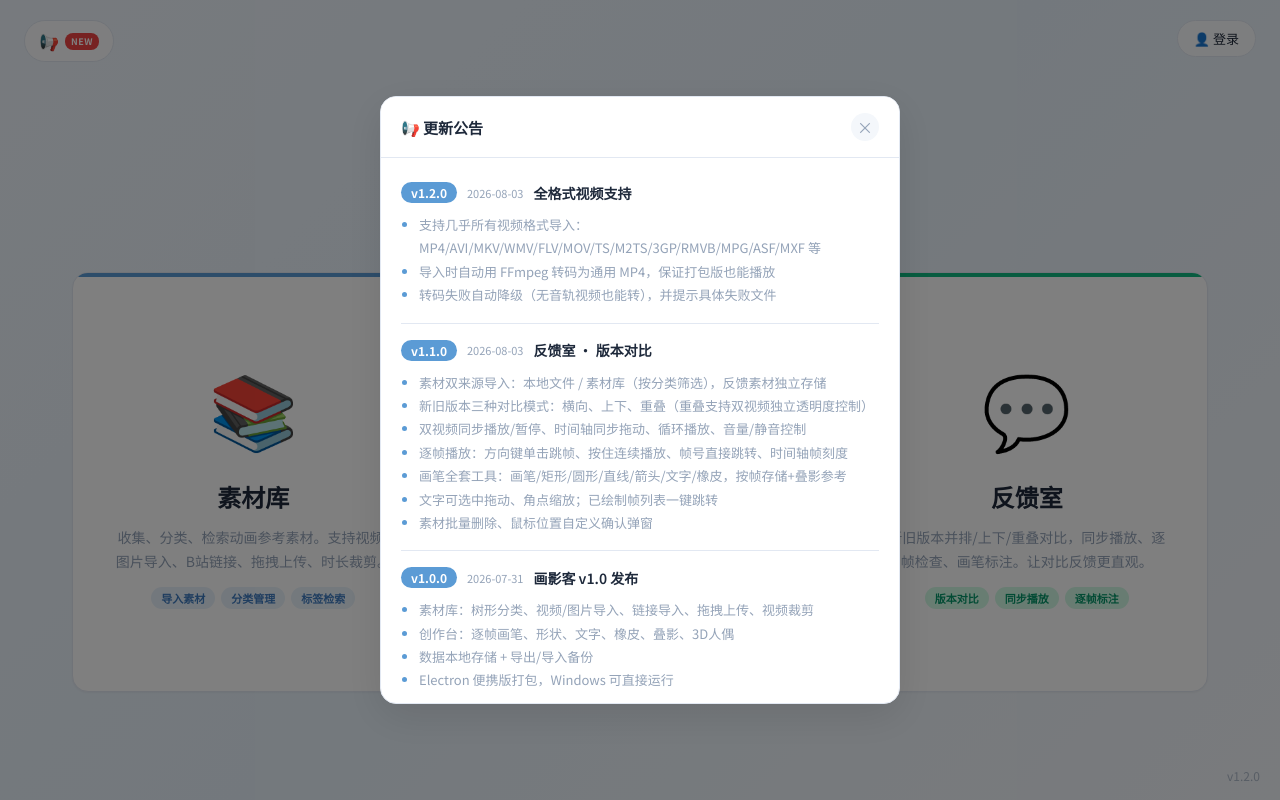
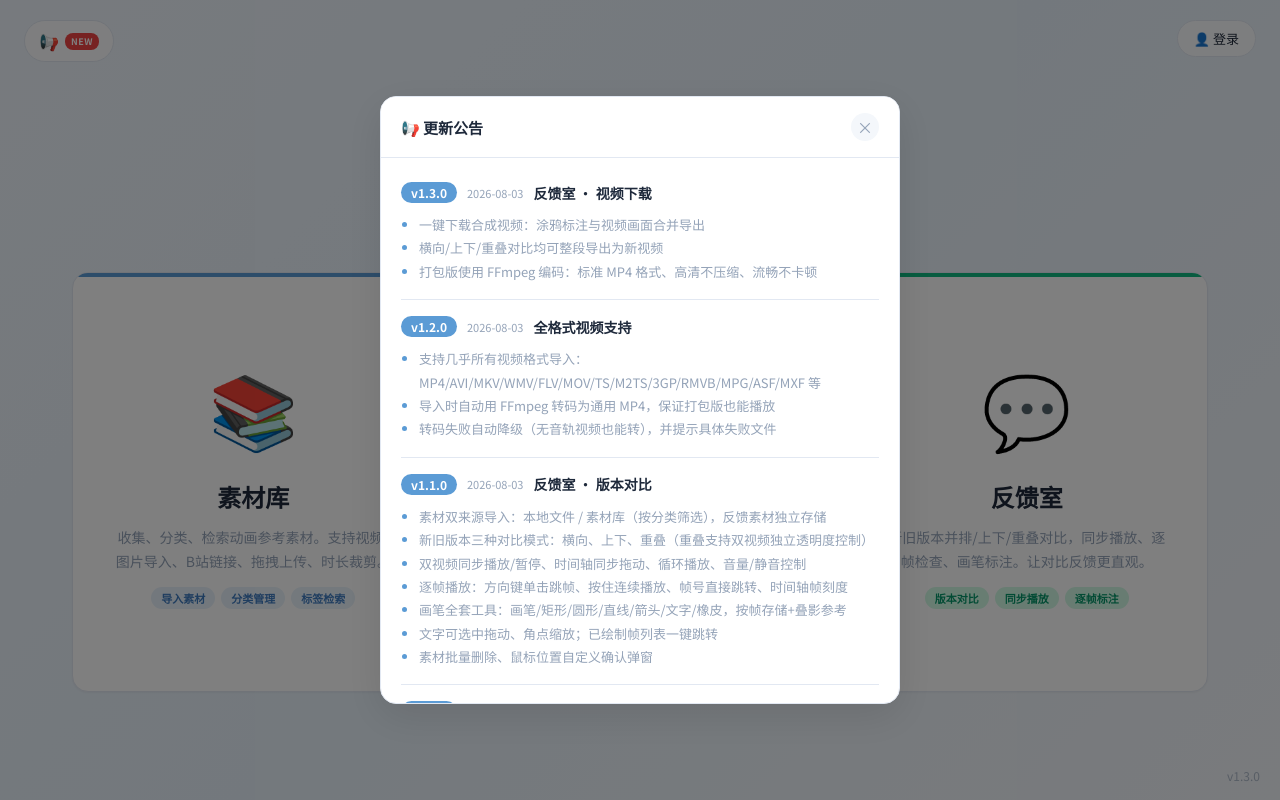
Before and after one commit to TANKxiong/art-shadow, a React (Vite) app: page / in a window 1280 px wide. Built offline with nearby package versions, Linux system fonts and the light colour scheme; a web font is replaced by a local one.

Commit message:
v1.3.0 反馈室视频下载功能+更新公告

```diff
--- a/package.json
+++ b/package.json
@@ -1,6 +1,6 @@
 {
   "name": "art-shadow",
-  "version": "1.2.0",
+  "version": "1.3.0",
   "description": "参考素材管理软件",
   "type": "module",
   "main": "electron/main.mjs",
--- a/src/components/ModuleHome.jsx
+++ b/src/components/ModuleHome.jsx
@@ -28,9 +28,19 @@ const MODULES = [
   }
 ]
 
-const APP_VERSION = '1.2.0'
+const APP_VERSION = '1.3.0'
 
 const CHANGELOG = [
+  {
+    version: '1.3.0',
+    date: '2026-08-03',
+    title: '反馈室 · 视频下载',
+    items: [
+      '一键下载合成视频：涂鸦标注与视频画面合并导出',
+      '横向/上下/重叠对比均可整段导出为新视频',
+      '打包版使用 FFmpeg 编码：标准 MP4 格式、高清不压缩、流畅不卡顿'
+    ]
+  },
   {
     version: '1.2.0',
     date: '2026-08-03',
```
